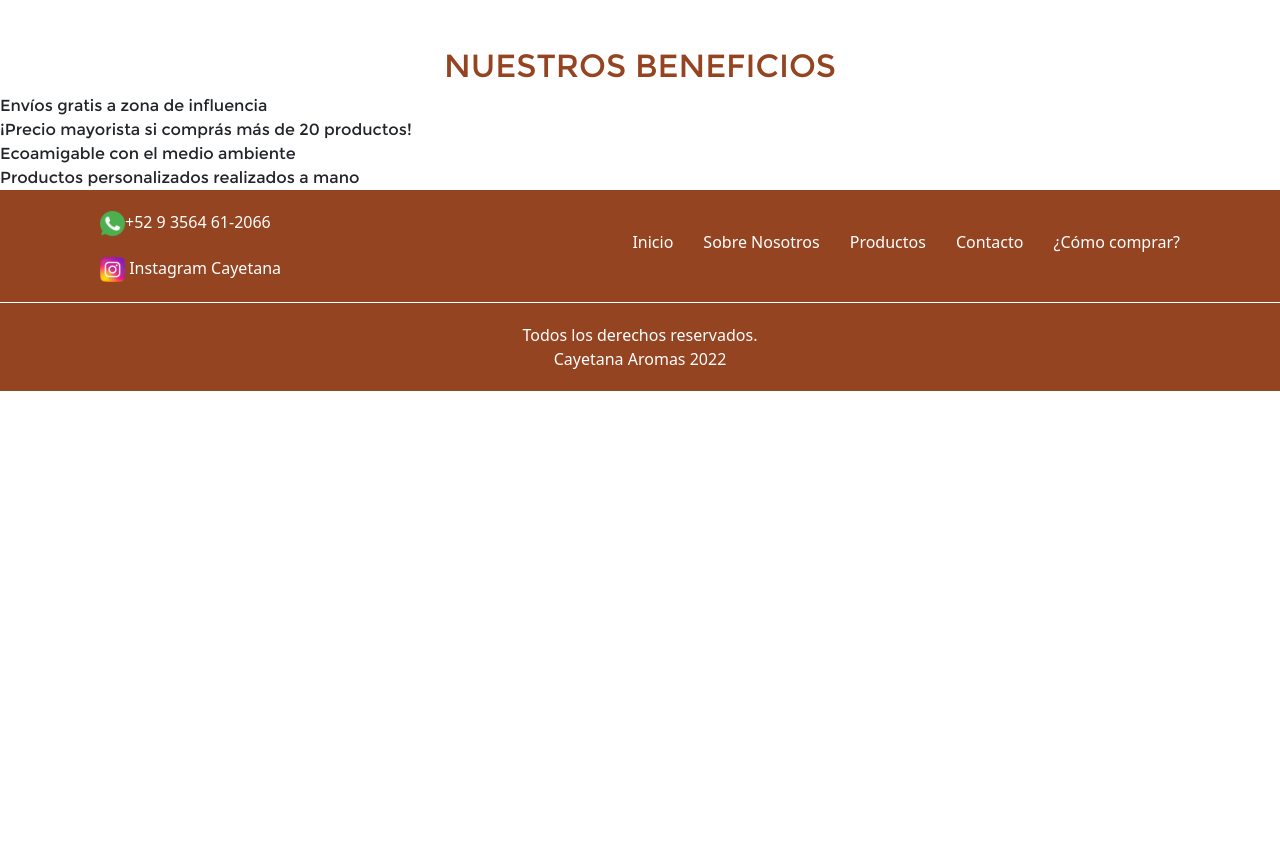
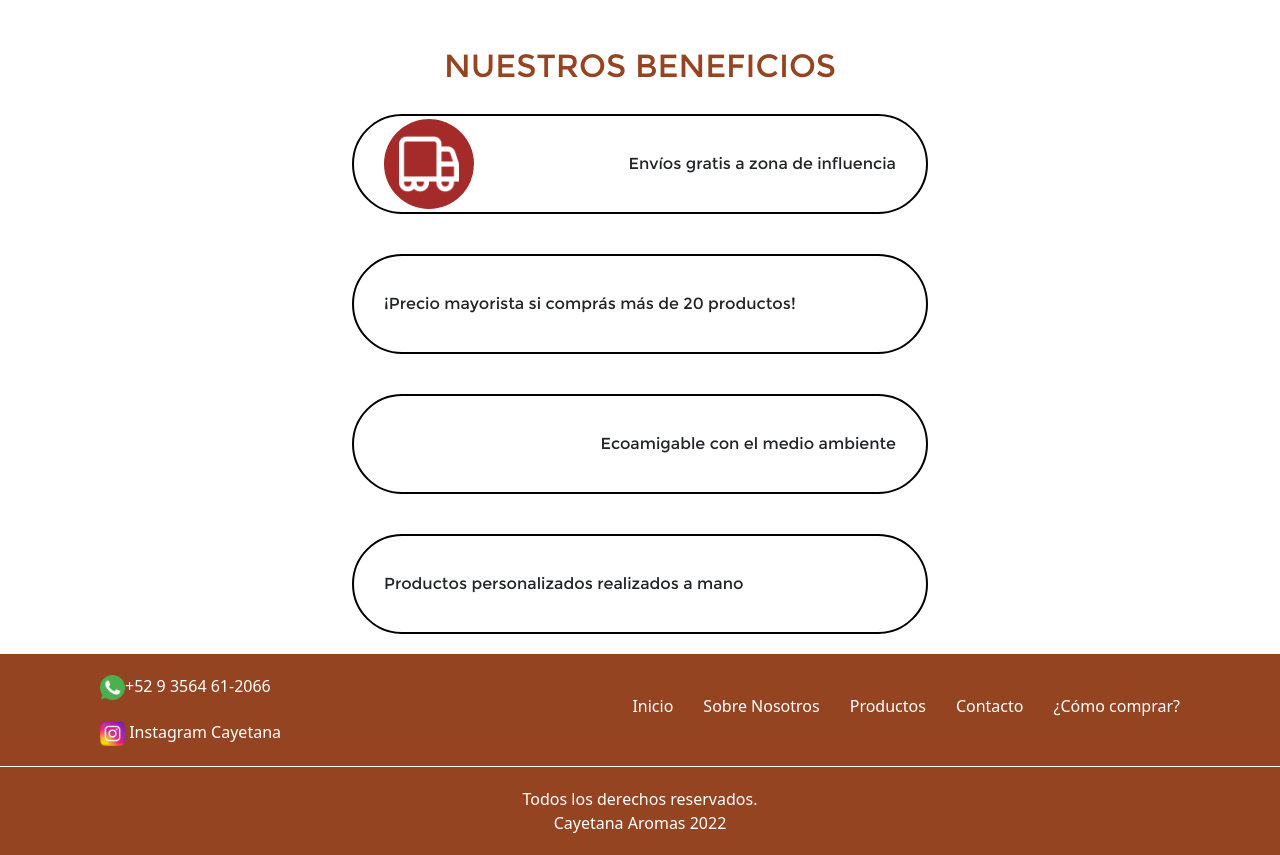
Before and after one commit to tinchotamola123/proyectocayetana, a plain HTML site: page index.html in a window 1280 px wide. Shown: the part 2675-3530 px from the top of the page. Before the commit the page ends 3066 px from the top, so only its background shows below. Drawn offline with nearby package versions, Linux system fonts and the light colour scheme.

Commit message:
primeras pages

```diff
--- a/css/style.css
+++ b/css/style.css
@@ -50,6 +50,39 @@ main{
 .beneficios{
     color: rgba(149, 68, 34, 1);
     text-align: center;
+}
+.contenedorPie{
+    display: flex;
+    flex-direction: column;
+    justify-content: center;
+    align-items: center;
+    margin: auto;
+    width: 90%;
+}
+.contenedorPieItem{
+    width: 50%;
+    height: 100px;
+    border: 2px solid black;
+    border-radius: 50px;
+    margin: 20px 0px;
+    display: flex;
+    justify-content: space-between;
+    align-items: center;
+    padding: 0px 30px;
+}
+.camion{
+    background-color: brown;
+    width: 90px;
+    height: 90px;
+    padding: 0px;
+    border-radius: 50px;
+    display: flex;
+    justify-content: center;
+    align-items: center;
+}
+.camionimg{
+    width: 60px;
+    height: 60px;
 }
 
 /* Seccion Nosotros */
--- a/index.html
+++ b/index.html
@@ -79,16 +79,16 @@
         <div>
             <h2 class="beneficios">NUESTROS BENEFICIOS</h2>
         </div>
-        <div>
-            <div>
-                <div>
-
+        <div class="contenedorPie">
+            <div class="contenedorPieItem">
+                <div class="camion">
+                    <img class="camionimg" src="../media/fotos/camion.png" alt="camion">
                 </div>
                 <div>
                     Envíos gratis a zona de influencia
                 </div>
             </div>
-            <div>
+            <div class="contenedorPieItem">
                 <div>
                     ¡Precio mayorista si comprás más de 20 productos!
                 </div>
@@ -96,7 +96,7 @@
 
                 </div>
             </div>
-            <div>
+            <div class="contenedorPieItem">
                 <div>
 
                 </div>
@@ -104,7 +104,7 @@
                     Ecoamigable con el medio ambiente
                 </div>
             </div>
-            <div>
+            <div class="contenedorPieItem">
                 <div>
                     Productos personalizados realizados a mano
                 </div>
```
Also changed, not shown: media/fotos/camion.png (added).
